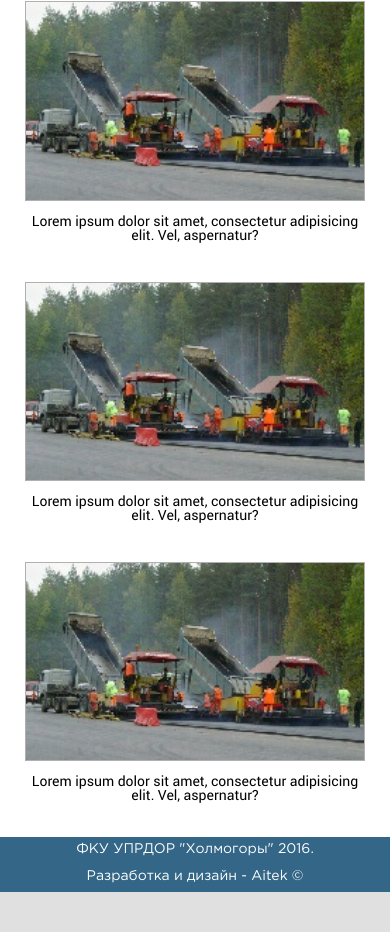
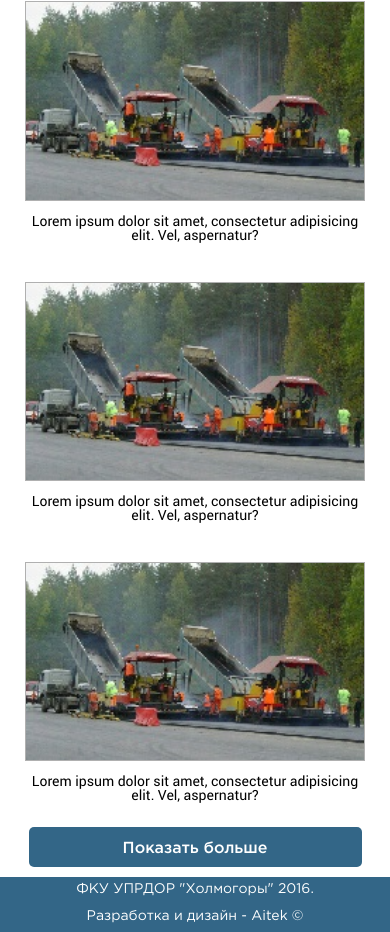
Before and after one commit to zuba4el/holmogory, a plain HTML site: page app/photo-page.html in a window 390 px wide. Shown: the part 2685-3617 px from the top of the page. Before the commit the page ends 3577 px from the top, so only its background shows below. Drawn offline with Linux system fonts and the light colour scheme.

Commit message:
fix photo

```diff
--- a/app/css/template-style.css
+++ b/app/css/template-style.css
@@ -799,6 +799,22 @@ header .wrapper {
   border: none;
   margin: 10px 0;
 }
+.photo .btn_more {
+  width: 25%;
+  height: 40px;
+  text-align: center;
+  line-height: 40px;
+}
+@media screen and (max-width: 768px) {
+  .photo .btn_more {
+    width: 50%;
+  }
+}
+@media screen and (max-width: 480px) {
+  .photo .btn_more {
+    width: 90%;
+  }
+}
 @media screen and (max-width: 480px) {
   .fancybox-opened {
     width: 100% !important;
--- a/app/photo-page.html
+++ b/app/photo-page.html
@@ -78,6 +78,7 @@
                 <p> Lorem ipsum dolor sit amet, consectetur adipisicing elit. Vel, aspernatur?</p></a></div>
             <div class="photo-block"><a href="img/upload/1_b.jpg" data-fancybox-group="gallery" title="Lorem ipsum dolor sit amet, consectetur adipisicing elit. Quisquam, ad!" class="photo-block_item"> <img src="img/upload/1_s.jpg" alt="">
                 <p> Lorem ipsum dolor sit amet, consectetur adipisicing elit. Vel, aspernatur?</p></a></div>
+            <div class="btn_more">Показать больше</div>
           </div>
         </div>
       </div>
```
Also changed, not shown: 3 other files.
